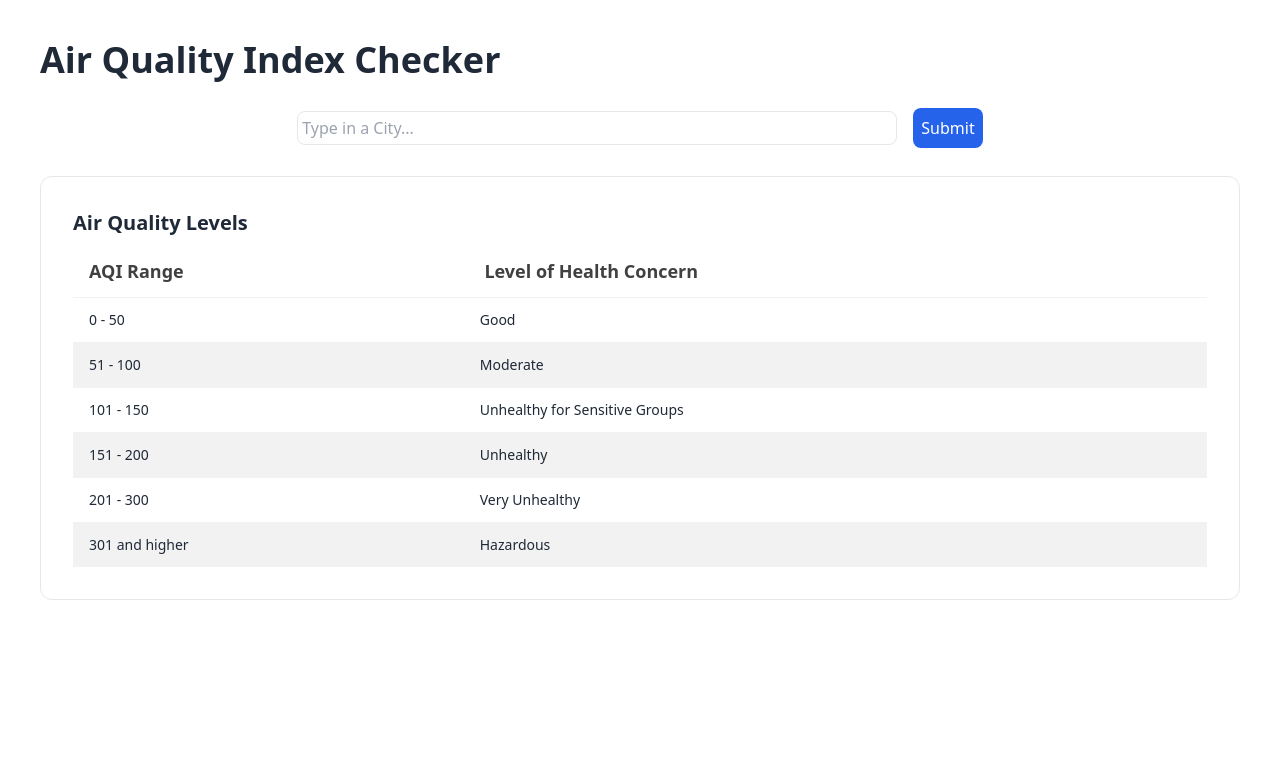
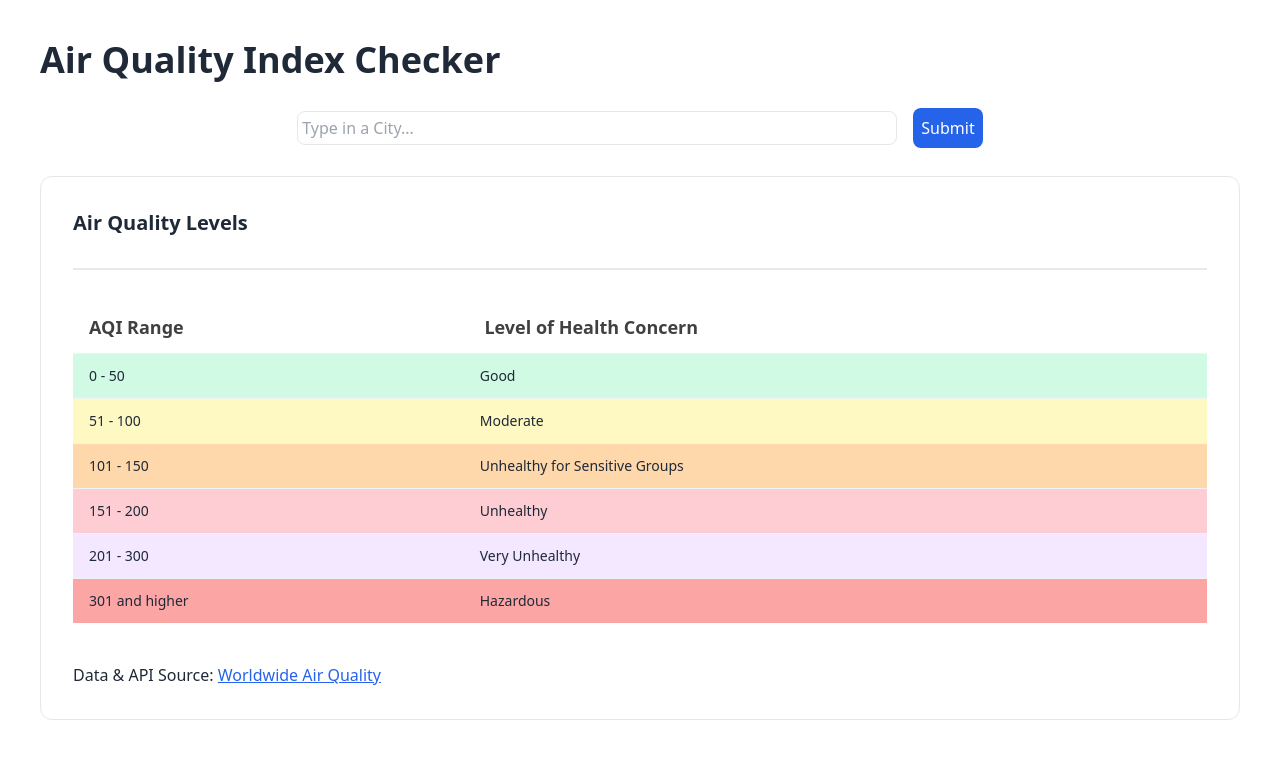
Before and after one commit to Code4Dopamine/react-AirQualityApp, a React (Vite) app: page / in a window 1280 px wide. Shown: the top 758 px of the page. Built offline with nearby package versions, Linux system fonts and the light colour scheme; no server answers.

Commit message:
Added API Source and minor fixes

```diff
--- a/src/components/AirQualityLevelsTable.jsx
+++ b/src/components/AirQualityLevelsTable.jsx
@@ -2,12 +2,12 @@ import React from 'react'
 
 const AirQualityLevelsTable = () => {
   const levels = [
-    { range: '0 - 50', level: 'Good'},
-    { range: '51 - 100', level: 'Moderate'},
-    { range: '101 - 150', level: 'Unhealthy for Sensitive Groups'},
-    { range: '151 - 200', level: 'Unhealthy'},
-    { range: '201 - 300', level: 'Very Unhealthy'},
-    { range: '301 and higher', level: 'Hazardous'},
+    { color: 'bg-emerald-100', range: '0 - 50', level: 'Good' },
+    { color: 'bg-yellow-100', range: '51 - 100', level: 'Moderate' },
+    { color: 'bg-orange-200', range: '101 - 150', level: 'Unhealthy for Sensitive Groups' },
+    { color: 'bg-rose-200', range: '151 - 200', level: 'Unhealthy' },
+    { color: 'bg-purple-100', range: '201 - 300', level: 'Very Unhealthy' },
+    { color: 'bg-red-300', range: '301 and higher', level: 'Hazardous' },
   ];
 
   return (
@@ -15,7 +15,8 @@ const AirQualityLevelsTable = () => {
 
       <div className='card-body'>
         <h3 className='card-title'>Air Quality Levels</h3>
-            <table className="table table-zebra table-">
+        <div className="divider"></div>
+        <table className="table bg-white">
           {/* head */}
           <thead>
             <tr>
@@ -30,14 +31,16 @@ const AirQualityLevelsTable = () => {
                   <td>Cy Ganderton</td>
                   <td>Quality Control Specialist</td>
                 </tr> */}
-                {levels.map((element,index) => (
-                  <tr key={index}>
+            {levels.map((element, index) => (
+              <tr key={index} className={`${element.color}`}>
                 <td>{element.range}</td>
                 <td>{element.level}</td>
               </tr>
             ))}
           </tbody>
         </table>
+        <br></br>
+        <p>Data & API Source: <a href="https://aqicn.org/api/" className='text-blue-600 underline'>Worldwide Air Quality</a> </p>
       </div>
     </div>
   )
```
Also changed, not shown: src/App.jsx (+0 -8 lines). Lines whose indentation alone changed are shown as unchanged.
